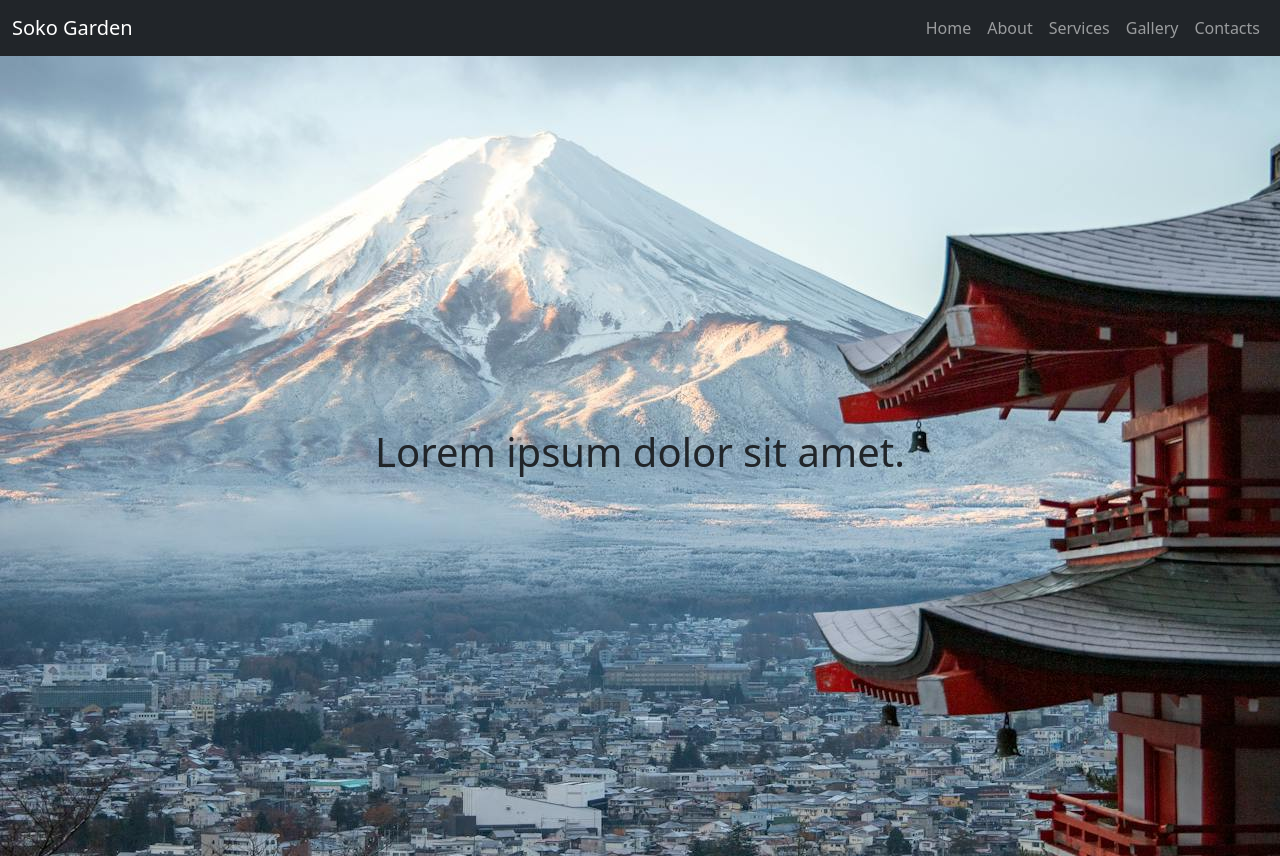
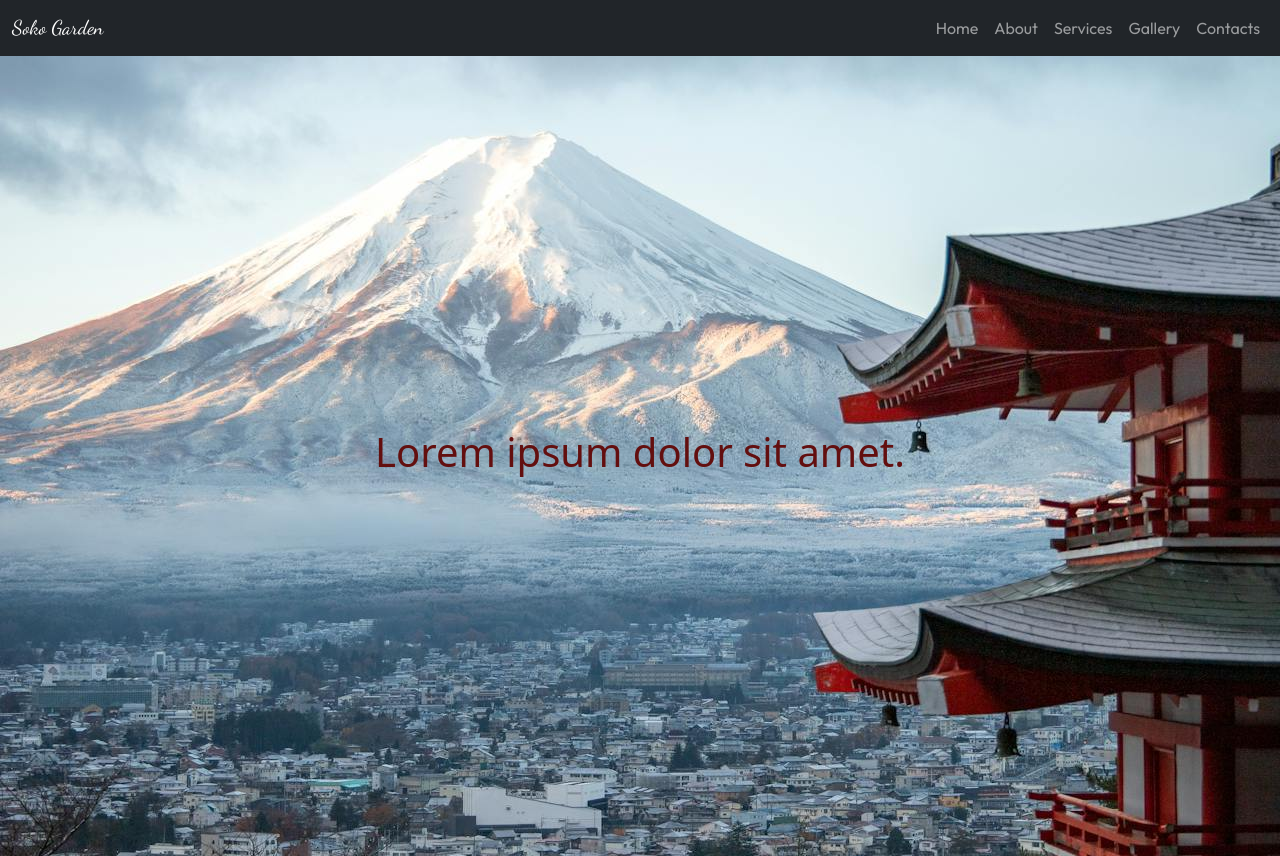
Before and after one commit to 00TONKALOL/git-practice-00, a plain HTML site: page Sarovaa.html in a window 1280 px wide. Shown: the top 856 px of the page. Drawn offline with nearby package versions, Linux system fonts and the light colour scheme.

Commit message:
Added new Code

```diff
--- a/Sarovaa.html
+++ b/Sarovaa.html
@@ -5,7 +5,7 @@
     <meta content="wi
 
     dth=device-width, initial-scale=1" name="viewport">
-    <title>NAVBAR</title>
+    <title>WEBZITE</title>
     <link crossorigin="anonymous" href="https://cdn.jsdelivr.net/npm/bootstrap@5.0.2/dist/css/bootstrap.min.css"
           integrity="sha384-EVSTQN3/azprG1Anm3QDgpJLIm9Nao0Yz1ztcQTwFspd3yD65VohhpuuCOmLASjC" rel="stylesheet">
     <link href="css/sarovass.css" rel="stylesheet">
@@ -15,26 +15,26 @@
 
 <nav class="navbar navbar-expand-sm navbar-dark bg-dark">
     <div class="container-fluid">
-        <a class="navbar-brand" href="javascript:void(0)">Soko Garden</a>
+        <a class="navbar-brand dancing-script " href="javascript:void(0)">Soko Garden</a>
         <button class="navbar-toggler" data-bs-target="#mynavbar" data-bs-toggle="collapse" type="button">
             <span class="navbar-toggler-icon"></span>
         </button>
         <div class="collapse navbar-collapse" id="mynavbar">
             <ul class="navbar-nav ms-auto">
                 <li class="nav-item">
-                    <a class="nav-link" href="javascript:void(0)">Home</a>
+                    <a class="nav-link outfit" href="javascript:void(0)">Home</a>
                 </li>
                 <li class="nav-item">
-                    <a class="nav-link" href="javascript:void(0)">About</a>
+                    <a class="nav-link outfit" href="javascript:void(0)">About</a>
                 </li>
                 <li class="nav-item">
-                    <a class="nav-link" href="javascript:void(0)">Services</a>
+                    <a class="nav-link outfit" href="javascript:void(0)">Services</a>
                 </li>
                 <li class="nav-item">
-                    <a class="nav-link" href="javascript:void(0)">Gallery</a>
+                    <a class="nav-link outfit" href="javascript:void(0)">Gallery</a>
                 </li>
                 <li class="nav-item">
-                    <a class="nav-link" href="javascript:void(0)">Contacts</a>
+                    <a class="nav-link outfit" href="javascript:void(0)">Contacts</a>
                 </li>
             </ul>
             <!--      <form class="d-flex">-->
@@ -46,7 +46,7 @@
 </nav>
 
 <div class="hero vh-100 d-flex justify-content-center align-items-center">
-    <h1 class="text-center">Lorem ipsum dolor sit amet.</h1>
+    <h1 class="text-center special-red">Lorem ipsum dolor sit amet.</h1>
 </div>
 
 <div class="container">
@@ -55,12 +55,12 @@
             <img alt="" class=w-100 src="images2/japan.jpg">
         </div>
         <div class="col-sm-6 d-flex justify-content-center align-items-center">
-            <div class="text-center">
+            <div class="text-center ">
                 <h3>Lorem ipsum dolor sit amet</h3>
                 <p>Lorem ipsum dolor sit amet, consectetur adipisicing elit. Ab aspernatur blanditiis cumque
                     distinctio fuga, illum in laboriosam magnam minus modi, officiis porro quas rem sit sunt unde,
                     veritatis vero voluptatum.</p>
-                <a href="#">Read More</a>
+                <a href="#" class="special-red">Read More</a>
             </div>
         </div>
 
@@ -71,7 +71,7 @@
                     <p>Lorem ipsum dolor sit amet, consectetur adipisicing elit. Ab aspernatur blanditiis cumque
                         distinctio fuga, illum in laboriosam magnam minus modi, officiis porro quas rem sit sunt unde,
                         veritatis vero voluptatum.</p>
-                    <a href="#">Read More</a>
+                    <a href="#" class="special-red">Read More</a>
                 </div>
             </div>
             <div class="col-sm-6">
@@ -218,7 +218,9 @@
             </div>
         </div>
         <p class="text-center mt-4 text-light">Telephone Number:0788975674</p>
-        <p class="text-center mt-4 text-light">Email:info@tonka.com</p>
+        <p class="text-center mt-4 text-light">Email:info@tonka.gmail.com</p>
     </footer>
+
+
 </body>
 </html>
--- a/css/sarovass.css
+++ b/css/sarovass.css
@@ -1,3 +1,4 @@
+@import url('https://fonts.googleapis.com/css2?family=Dancing+Script:wght@400..700&family=Outfit:wght@100..900&family=Satisfy&display=swap');
 .hero{
     background:url("../images2/fuji.jpg");
     background-repeat:no-repeat;
@@ -7,3 +8,19 @@
 .social img{
     width: 42px;
 }
+
+.outfit {
+  font-family: "Outfit", sans-serif;
+  font-optical-sizing: auto;
+  font-style: normal;
+}
+
+.dancing-script {
+  font-family: "Dancing Script", cursive;
+  font-optical-sizing: auto;
+  font-style: normal;
+}
+
+.special-red{
+    color: #630f0f;
+}
```
